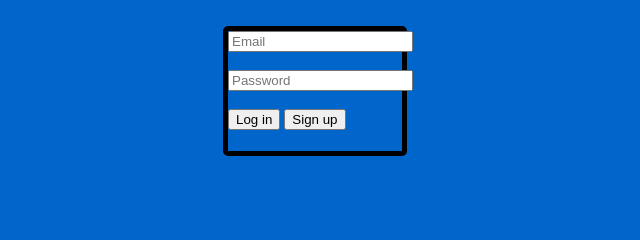
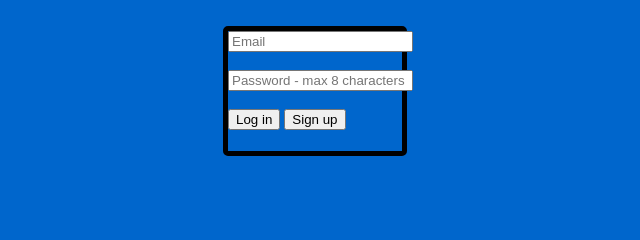
Before and after one commit to manaskrishnajaiswal/THE-MESSAGE-BOOK, a plain HTML site: page index.html in a window 1280 px wide. Shown: the part 195-435 px from the top of the page, 285-925 px from the left. Drawn offline with nearby package versions, Linux system fonts and the light colour scheme; no server answers.

Commit message:
Update index.html

```diff
--- a/index.html
+++ b/index.html
@@ -18,7 +18,7 @@
 <div class="container">
 <input id="txtEmail" type="email" placeholder="Email">
 <br><br>
-<input id="txtPassword" type="password" placeholder="Password">
+<input id="txtPassword" type="password" placeholder="Password - max 8 characters">
 <br><br>
 <button id="btnLogin" class="btn btn-action">
 Log in
```
